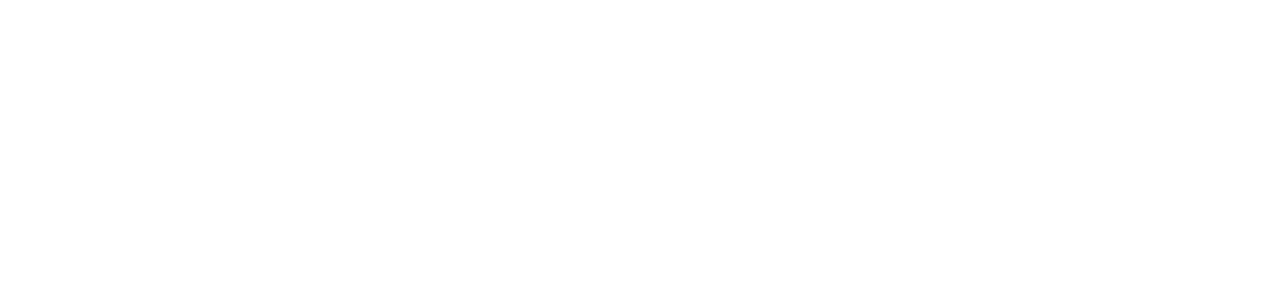
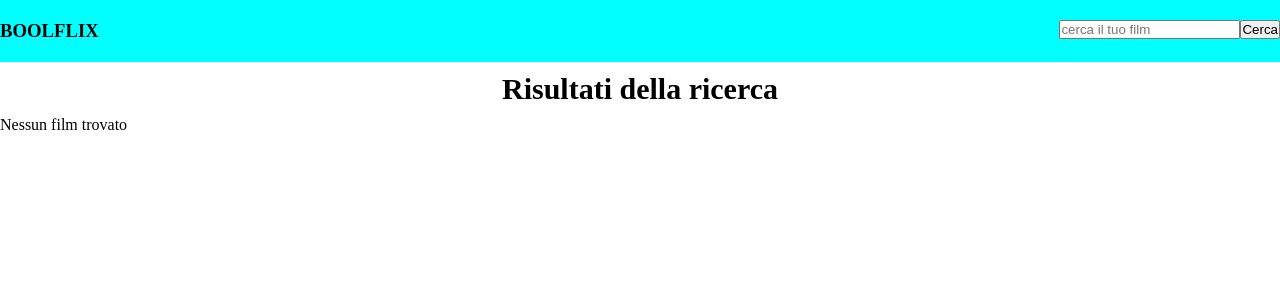
Before and after one commit to MirkoCaccavone/react-boolflix, a React (Vite) app: page / in a window 1280 px wide. Shown: the top 300 px of the page. Built offline with nearby package versions, Linux system fonts and the light colour scheme.

Commit message:
Milestone 1

```diff
--- a/src/App.jsx
+++ b/src/App.jsx
@@ -1,11 +1,30 @@
+import { useState } from "react";
+
+// importiamo il contesto creato (Global)
+import GlobalContext from "./context/GlobalContext"
+
+// importiamo il componente homepage
+import Homepage from "./pages/Homepage"
 
 
 function App() {
 
+  const [movies, setMovies] = useState([]);
+
+  // Funzione per cercare i film
+  const searchMovies = (query) => {
+    const API_KEY = "8c47c3edf240ccafa806b2613f7a2602";
+    fetch(`https://api.themoviedb.org/3/search/movie?api_key=${API_KEY}&query=${query}`)
+      .then(res => res.json())
+      .then(data => setMovies(data.results)) // Impostiamo i risultati dei film
+      .catch(err => console.log(err));
+  };
   return (
-    <>
 
-    </>
+    <GlobalContext.Provider value={{ movies, searchMovies }}>
+      <Homepage />
+    </GlobalContext.Provider>
+
   )
 }
 
--- /dev/null
+++ b/src/components/Header.jsx
@@ -0,0 +1,10 @@
+import MovieForm from "./MovieForm"
+
+export default function Header() {
+    return (
+        <header>
+            <h3>BOOLFLIX</h3>
+            <MovieForm />
+        </header>
+    )
+}
--- /dev/null
+++ b/src/components/Main.jsx
@@ -0,0 +1,27 @@
+import { useContext } from "react";
+import GlobalContext from "../context/GlobalContext";
+
+export default function Main() {
+
+    // Accediamo ai film dal contesto
+    const { movies } = useContext(GlobalContext);
+    return (
+        <main>
+            <h2>Risultati della ricerca</h2>
+            {movies.length > 0 ? (
+                <ul>
+                    {movies.map(movie => (
+                        <li key={movie.id}>
+                            <h3>{movie.title}</h3>
+                            <p><strong>Titolo Originale:</strong> {movie.original_title}</p>
+                            <p><strong>Lingua:</strong> {movie.original_language}</p>
+                            <p><strong>Voto:</strong> {movie.vote_average}</p>
+                        </li>
+                    ))}
+                </ul>
+            ) : (
+                <p>Nessun film trovato</p>
+            )}
+        </main>
+    );
+}
--- /dev/null
+++ b/src/components/MovieForm.jsx
@@ -0,0 +1,48 @@
+// Hook di React per gestire lo stato del componente
+import { useState, useContext } from "react";
+import GlobalContext from "./../context/GlobalContext"; // Importiamo il contesto
+
+// Riceviamo setMovies come prop
+const MovieForm = () => {
+
+    // Accediamo alla funzione searchMovies
+    const { searchMovies } = useContext(GlobalContext);
+
+    // state per la gestione delle informazioni raccolte dai campi del form
+    const [formData, setFormData] = useState({ title: "" });
+
+
+    // funzione di gestione delle info dei campi
+    function handleFormData(e) {
+
+        setFormData({ ...formData, [e.target.name]: e.target.value });
+    }
+
+    // funzione di gestione dell'invio dell'intero form per cercare il film
+    function handleSubmit(e) {
+        e.preventDefault();
+        // Eseguiamo la ricerca dei film con il titolo
+        searchMovies(formData.title);
+
+        // Reset del campo di input
+        setFormData({ title: "" });
+    }
+
+    return (
+        <>
+
+            <form id="formMovie" action="#" onSubmit={handleSubmit}>
+                <input
+                    type="text"
+                    name="title"
+                    onChange={handleFormData}
+                    value={formData.title}
+                    placeholder="cerca il tuo film"
+                />
+                <button type="submit">Cerca</button>
+            </form>
+        </>
+    )
+}
+
+export default MovieForm
--- /dev/null
+++ b/src/context/GlobalContext.jsx
@@ -0,0 +1,5 @@
+import { createContext } from "react";
+
+const GlobalContext = createContext();
+
+export default GlobalContext;
--- a/src/index.css
+++ b/src/index.css
@@ -0,0 +1,22 @@
+* {
+    margin: 0;
+    padding: 0;
+    box-sizing: border-box;
+}
+
+header {
+    background-color: aqua;
+    display: flex;
+    justify-content: space-between;
+    padding: 20px 0;
+}
+
+main>h2 {
+    margin: 10px 0;
+    font-size: 30px;
+    text-align: center;
+}
+
+main li {
+    margin: 30px 0;
+}
--- /dev/null
+++ b/src/pages/Homepage.jsx
@@ -0,0 +1,22 @@
+// importiamo lo useState
+import { useState } from "react";
+
+// importiamo i componenti
+import Header from "../components/Header";
+import Main from "../components/Main";
+
+
+export default function Homepage() {
+    // Stato per i film trovati
+    const [movies, setMovies] = useState([]);
+    return (
+        <>
+
+            {/* Passiamo la funzione per aggiornare i film */}
+            <Header setMovies={setMovies} />
+            {/* // Passiamo i film trovati al Main */}
+            <Main movies={movies} />
+        </>
+    )
+
+}
```
